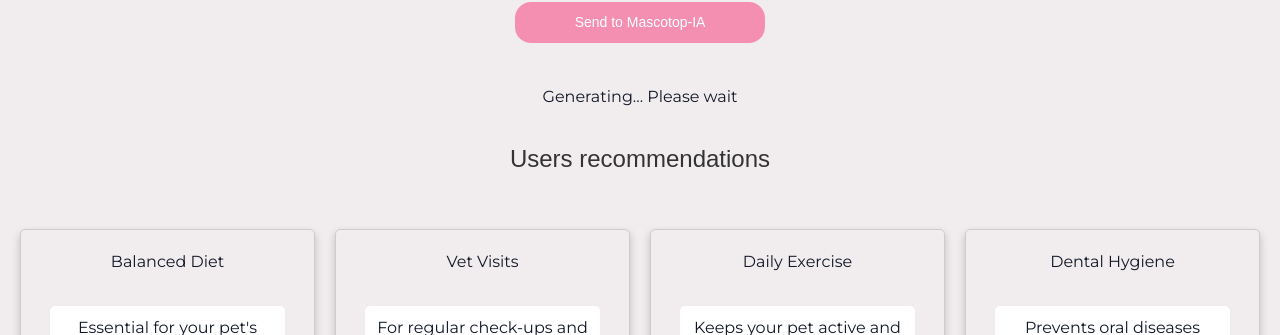
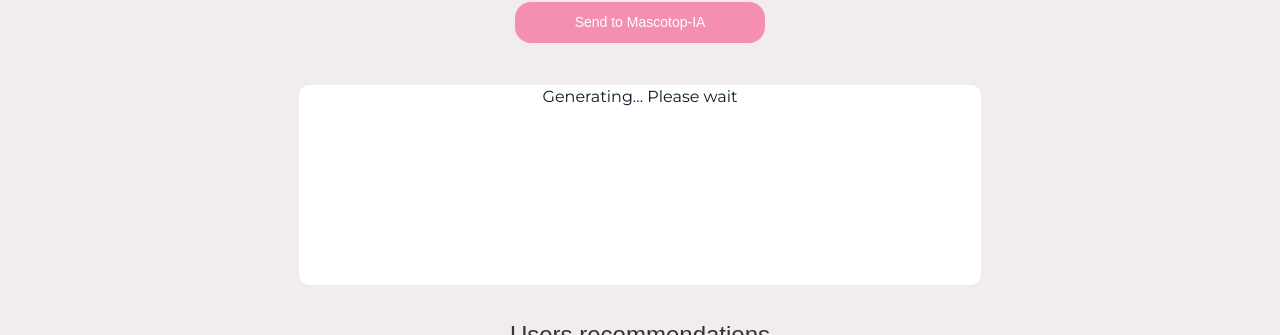
Before and after one commit to No-Country/c14-58-react-node, a React (Vite) app in the folder front/: page /mascotop-IA in a window 1280 px wide. Both pictures are taken after typing "Sample" into the empty fields and a click on the button "Send to Mascotop-IA". Shown: the part 244-579 px from the top of the page. Built offline with nearby package versions, Linux system fonts and the light colour scheme; no server answers.

Commit message:
Fixed loading AI

```diff
--- a/front/package.json
+++ b/front/package.json
@@ -16,6 +16,7 @@
     "@emotion/styled": "^11.11.0",
     "@reduxjs/toolkit": "^1.9.7",
     "axios": "^1.5.1",
+    "framer-motion": "^10.16.4",
     "react": "^18.2.0",
     "react-dom": "^18.2.0",
     "react-hook-form": "^7.47.0",
--- a/front/src/components/PromptAndResponse/index.jsx
+++ b/front/src/components/PromptAndResponse/index.jsx
@@ -67,10 +67,9 @@ const Title = styled.h2`
 `;
 
 export default function PromptAndResponse() {
-  const inputRef = useRef(); // Agrega esta línea
+  const inputRef = useRef();
   const [response, setResponse] = useState("");
   const [textInput, setTextInput] = useState("");
-
   const [loading, setLoading] = useState(false);
 
   const handleInputChange = async (event) => {
@@ -110,7 +109,17 @@ export default function PromptAndResponse() {
         <SubmitButton type="submit">Send to Mascotop-IA</SubmitButton>
       </Form>
       {loading ? (
-        <span>Generating... Please wait</span>
+        <div
+          style={{
+            height: "25vh",
+            backgroundColor: "#fff",
+            width: "55%",
+            textAlign: "center",
+            borderRadius: "10px",
+          }}
+        >
+          Generating... Please wait
+        </div>
       ) : (
         <Response id="response-textarea" value={response} readOnly />
       )}
```
Also changed, not shown: 1 other file (tests, documents, lock files or other folders).
